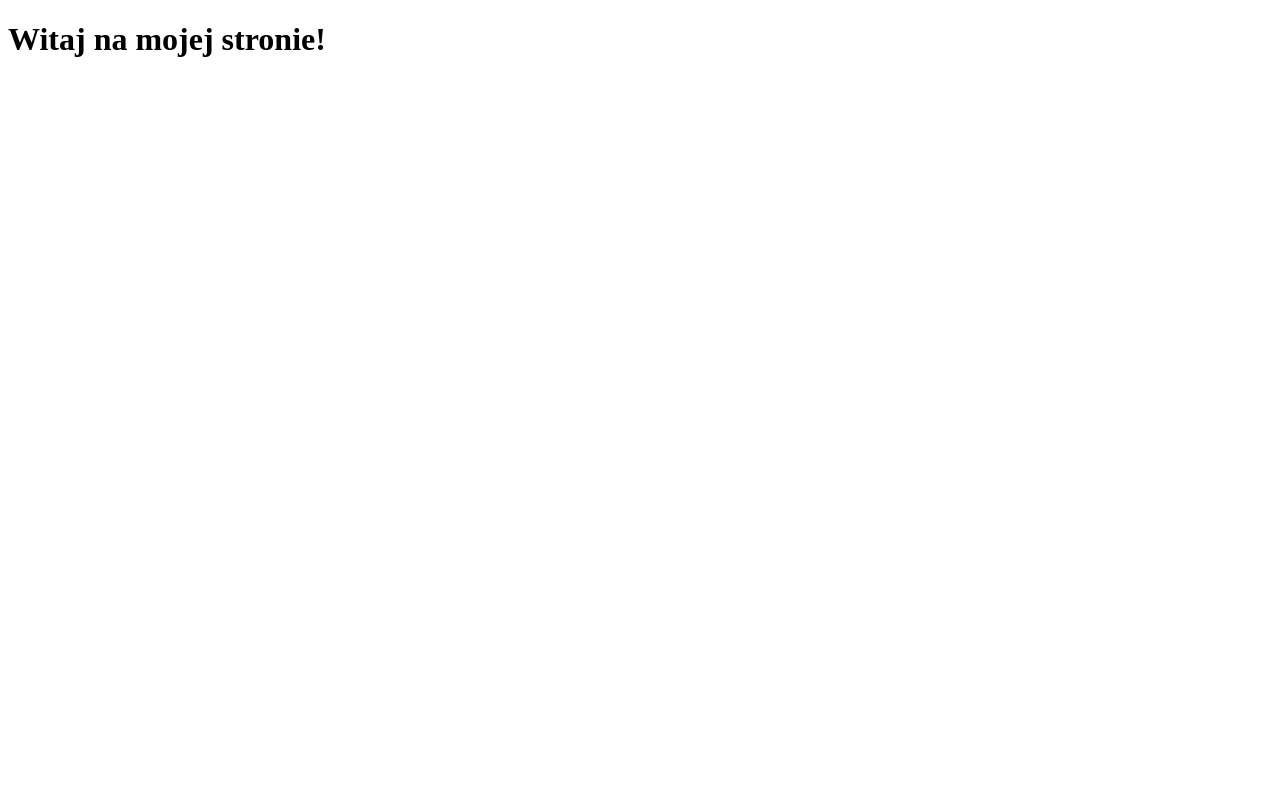
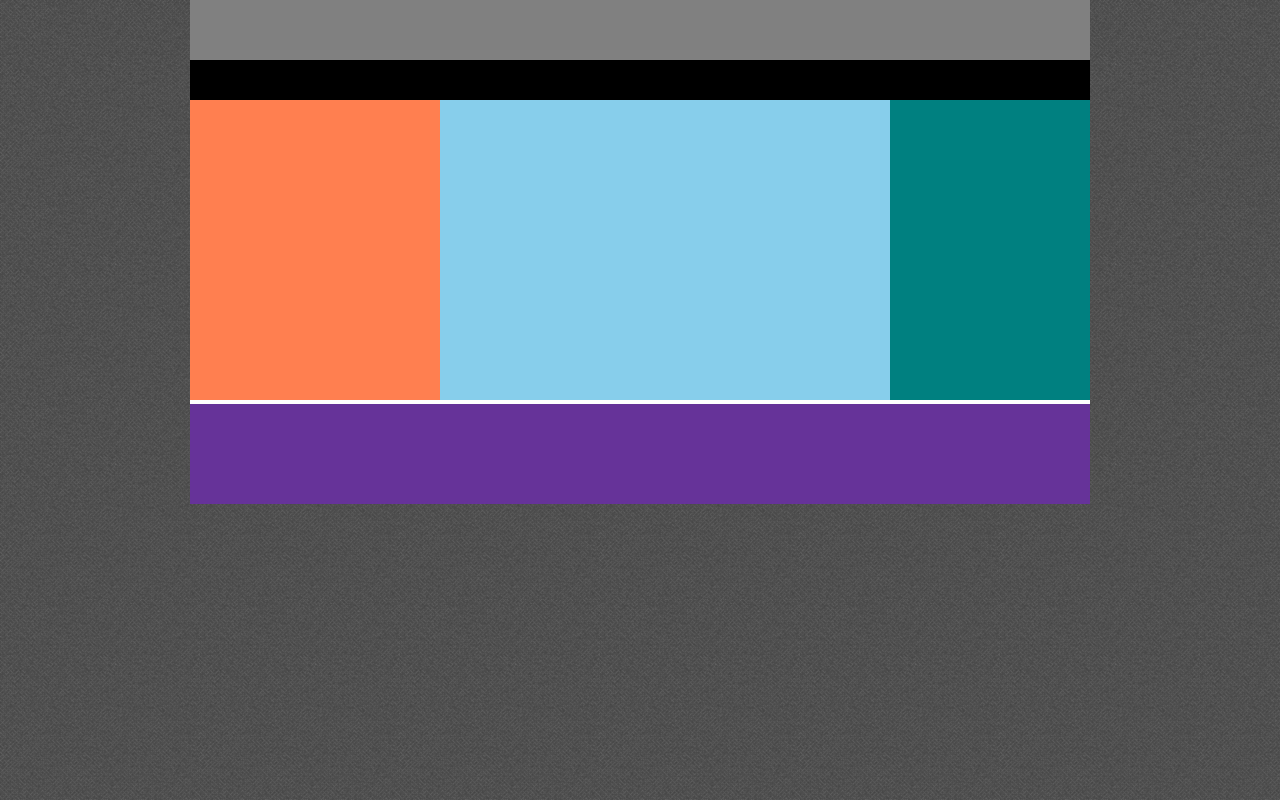
Before and after one commit to SzymczykWojciech/tester, a plain HTML site: page index.html in a window 1280 px wide. Drawn offline with Linux system fonts and the light colour scheme.

Commit message:
Add files via upload

```diff
--- /dev/null
+++ b/code.js
@@ -0,0 +1 @@
+//alert("Hello!");
--- /dev/null
+++ b/css/main.css
@@ -0,0 +1,59 @@
+body
+{
+	background-image: url(../img/tweed.png);
+	/* Background pattern from subtlepatterns.com */
+	margin: 0;
+}
+
+.container
+{
+	background-color: white;
+	width: 900px;
+	height: 500px;
+	margin: auto;
+}
+
+.logo
+{
+	background-color: gray;
+	width: 900px;
+	height: 60px;
+}
+
+.menu
+{
+	background-color: black;
+	width: 900px;
+	height: 40px;
+}
+
+.nav
+{
+	background-color: coral;
+	width: 250px;
+	height: 300px;
+	display: inline-block;
+}
+
+.content
+{
+	background-color: skyblue;
+	width: 450px;
+	height: 300px;
+	display: inline-block;
+}
+
+.sidebar
+{
+	background-color: teal;
+	width: 200px;
+	height: 300px;
+	display: inline-block;
+}
+
+.footer
+{
+	background-color: RebeccaPurple;
+	width: 900px;
+	height: 100px;
+}
--- a/index.html
+++ b/index.html
@@ -1,5 +1,29 @@
-<!doctype html>
-<html>
-<head><meta charset="utf-8"><title>Moja strona</title></head>
-<body><h1>Witaj na mojej stronie!</h1></body>
+<!DOCTYPE html>
+<html lang="pl">
+<head>
+	<meta charset="utf-8">
+	<title>Książki science-fiction, które musisz przeczytać!</title>
+	<meta name="description" content="Lista najlepszych książek z zakresu fantastyki, science-fiction wartych przeczytania! Fantastyka naukowa - TOP Lista Wszech Czasów">
+	<meta name="keywords" content="książki, science, fiction, fantastyka, sf">
+	<meta name="author" content="Trevor Philips Industries">
+
+	<meta http-equiv="X-Ua-Compatible" content="IE=edge,chrome=1">
+
+	<link rel="stylesheet" href="css/main.css">
+	<script src="code.js"></script>
+
+</head>
+
+<body>
+
+	<div class="container">
+
+		<div class="logo"></div>
+		<div class="menu"></div>
+		<div class="nav"></div><div class="content"></div><div class="sidebar"></div>
+		<div class="footer"></div>
+
+	</div>
+
+</body>
 </html>
```
Also changed, not shown: img/tweed.png (added).
